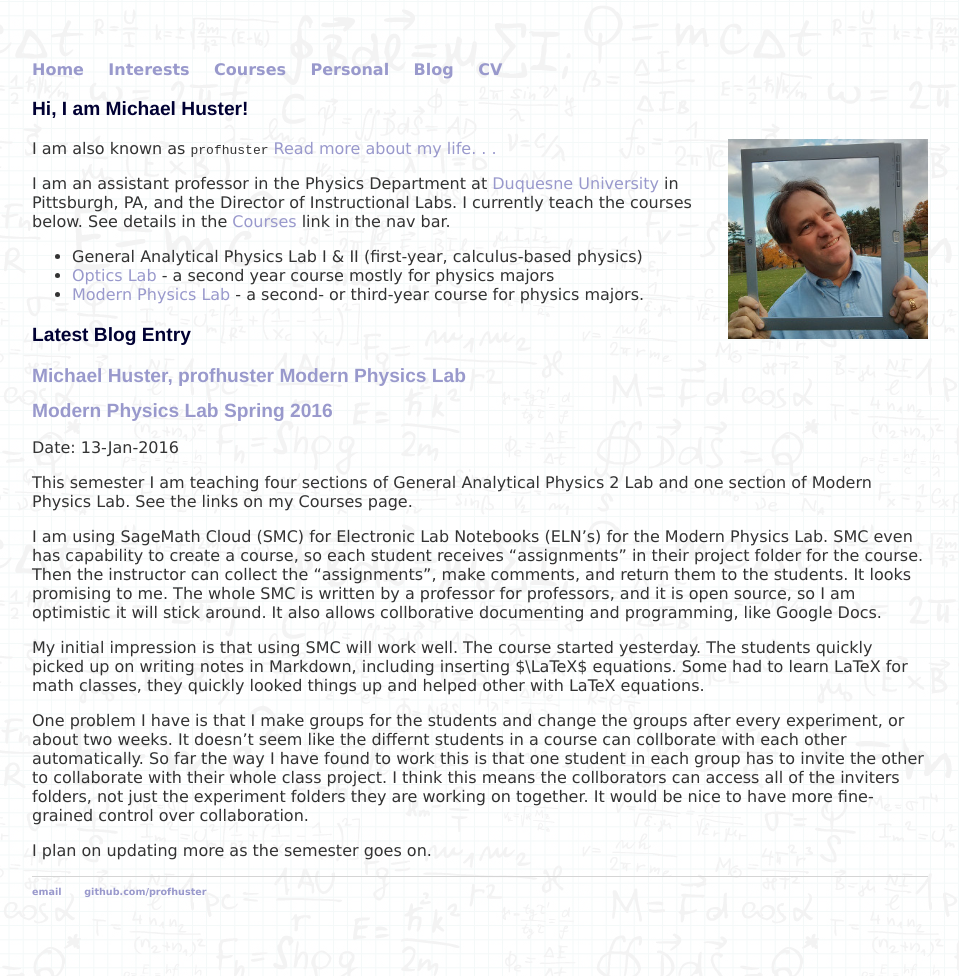
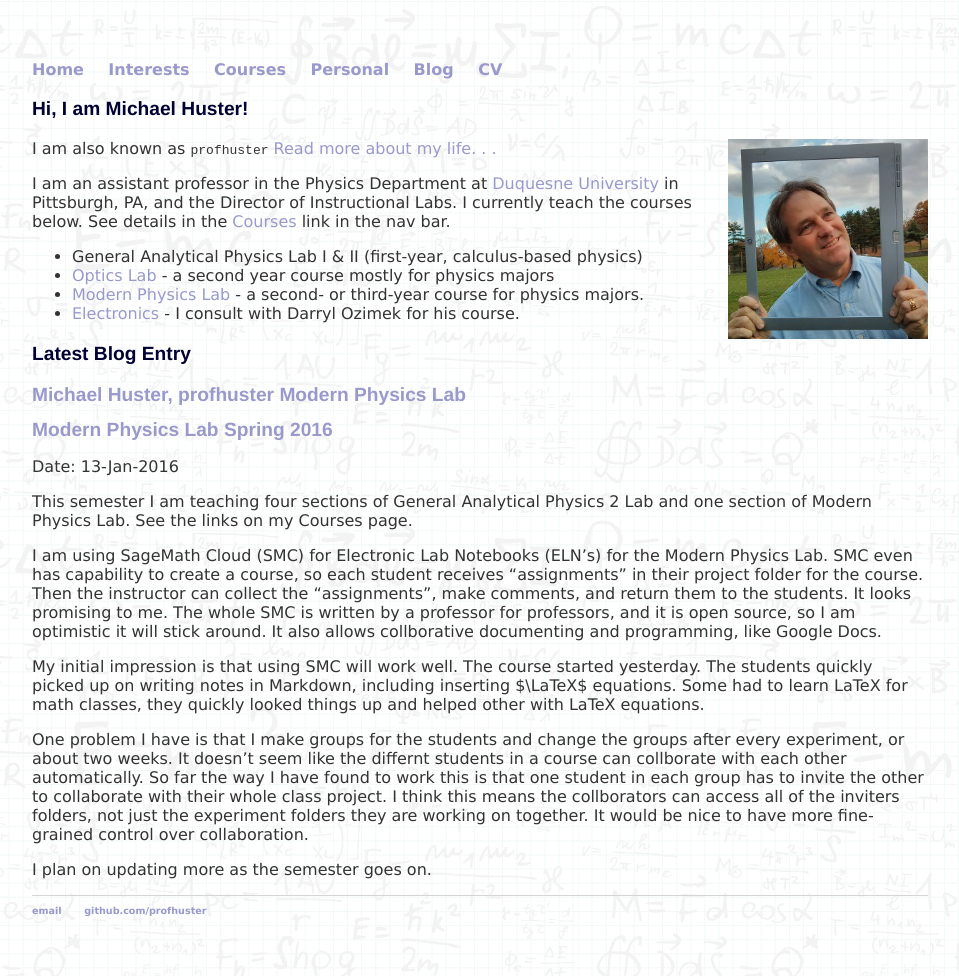
Before and after one commit to profhuster/profhuster.github.io, a Jekyll site: the page built from index.md, in a window 1280 px wide. Shown: the whole page, without its empty margins (160-1119 px from the left). Built offline with Jekyll 4.4.1, drawn with Linux system fonts in a browser that asks for light colours.

Commit message:
Update index.md

```diff
--- a/index.md
+++ b/index.md
@@ -14,7 +14,8 @@ See details in the [Courses](courses/) link in the nav bar.
 
 * General Analytical Physics Lab I &amp; II (first-year, calculus-based physics)
 * [Optics Lab](courses/Optics/) - a second year course mostly for physics majors
-* [Modern Physics Lab](courses/ModernPhysics) - a second- or third-year course for physics majors.
+* [Modern Physics Lab](courses/ModPhysLab/index.md) - a second- or third-year course for physics majors.
+* [Electronics](courses/Electronics/index.md) - I consult with Darryl Ozimek for his course.
 
 ### Latest Blog Entry
 <div class="blog-index">
```
